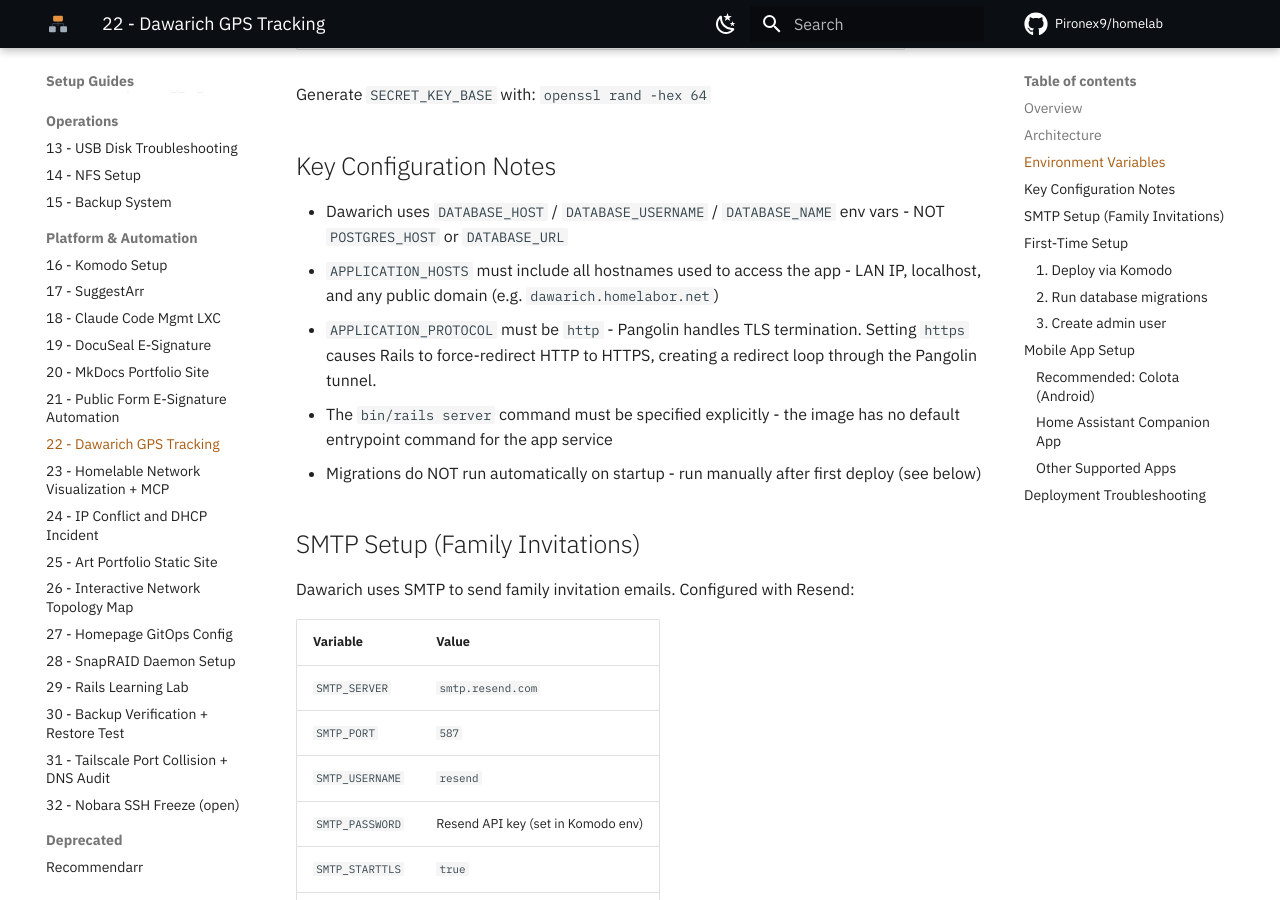
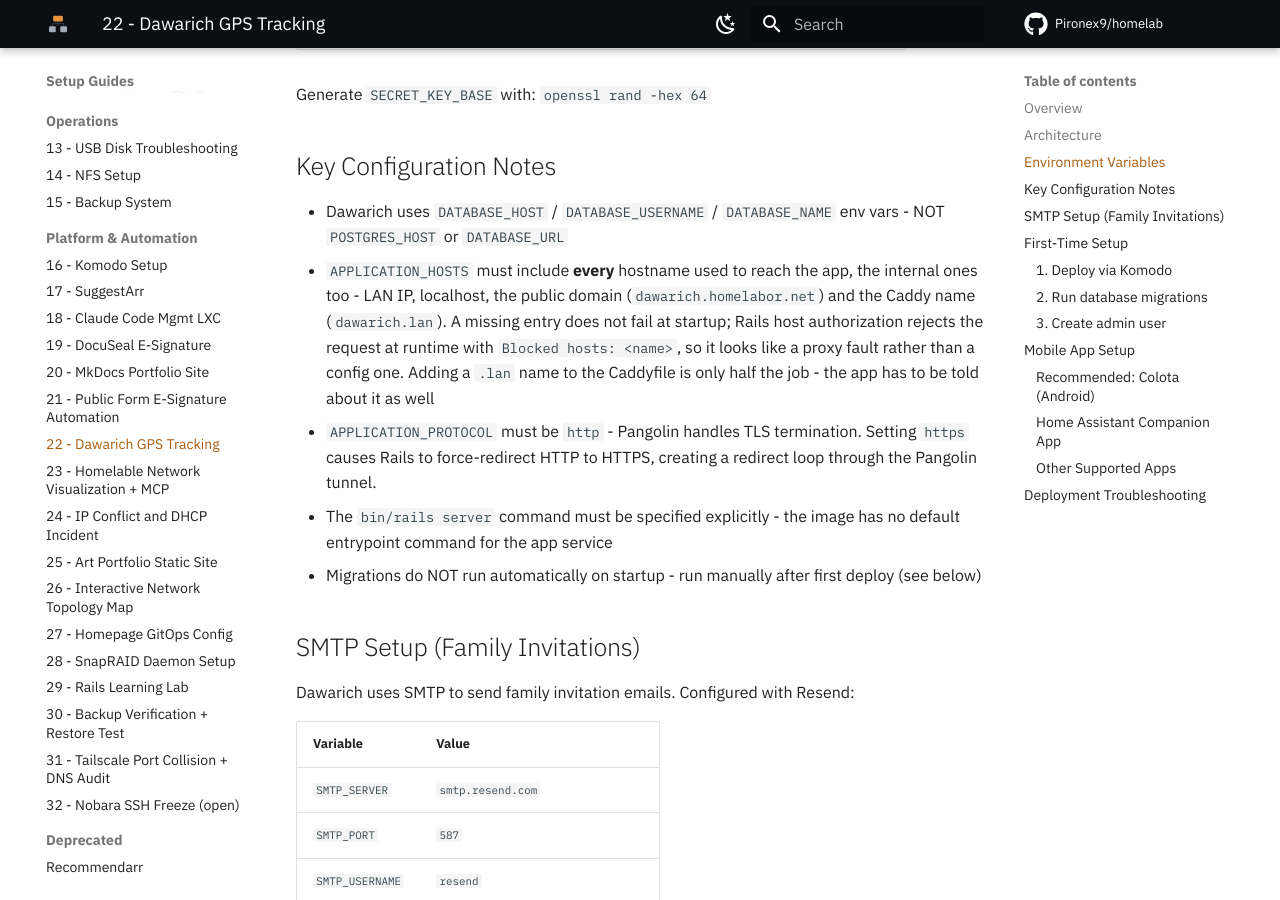
Before and after one commit to Pironex9/homelab, an MkDocs documentation site: the page built from docs/proxmox/22_Dawarich_GPS_Tracking_Setup.md, in a window 1280 px wide and 900 px high, scrolled down 1359 px. Built offline with MkDocs 1.6.1 and Material for MkDocs 9.7.7, drawn with Linux system fonts in a browser that asks for light colours; comment, search, counter and statistics services are not loaded.

Commit message:
feat(dawarich): add dawarich.lan to APPLICATION_HOSTS, bringing git in sync with the running stack
The running container already had this value and https://dawarich.lan
answers 200, so the change was applied live and never committed - the
repository was the thing that was out of date. The redeploy this triggers
is therefore a no-op for the environment.

Also states in doc 22 that a missing entry fails at request time with
Rails' "Blocked hosts", not at startup, which makes it read as a proxy
fault; and that adding a .lan name to the Caddyfile is only half the job.

```diff
--- a/docs/proxmox/22_Dawarich_GPS_Tracking_Setup.md
+++ b/docs/proxmox/22_Dawarich_GPS_Tracking_Setup.md
@@ -42,7 +42,7 @@
 ## Key Configuration Notes
 
 - Dawarich uses `DATABASE_HOST` / `DATABASE_USERNAME` / `DATABASE_NAME` env vars - NOT `POSTGRES_HOST` or `DATABASE_URL`
-- `APPLICATION_HOSTS` must include all hostnames used to access the app - LAN IP, localhost, and any public domain (e.g. `dawarich.homelabor.net`)
+- `APPLICATION_HOSTS` must include **every** hostname used to reach the app, the internal ones too - LAN IP, localhost, the public domain (`dawarich.homelabor.net`) and the Caddy name (`dawarich.lan`). A missing entry does not fail at startup; Rails host authorization rejects the request at runtime with `Blocked hosts: <name>`, so it looks like a proxy fault rather than a config one. Adding a `.lan` name to the Caddyfile is only half the job - the app has to be told about it as well
 - `APPLICATION_PROTOCOL` must be `http` - Pangolin handles TLS termination. Setting `https` causes Rails to force-redirect HTTP to HTTPS, creating a redirect loop through the Pangolin tunnel.
 - The `bin/rails server` command must be specified explicitly - the image has no default entrypoint command for the app service
 - Migrations do NOT run automatically on startup - run manually after first deploy (see below)
```
Also changed, not shown: 1 other file.
